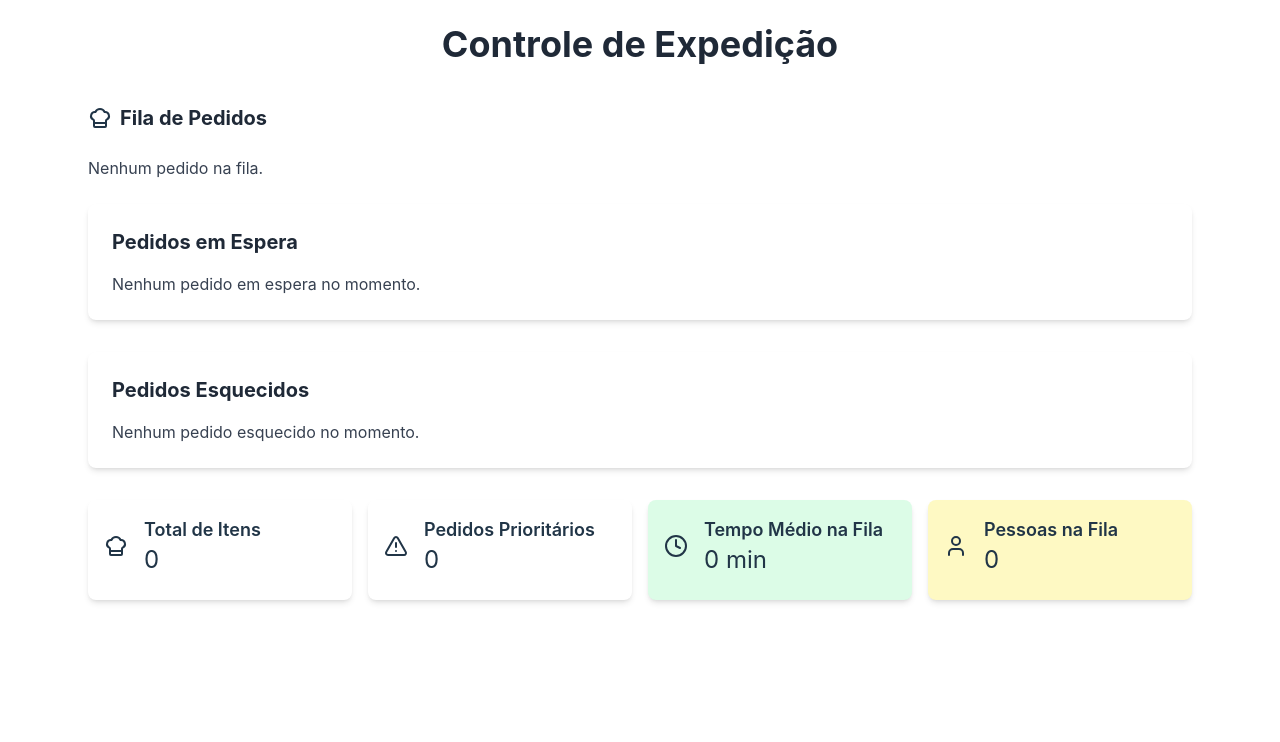
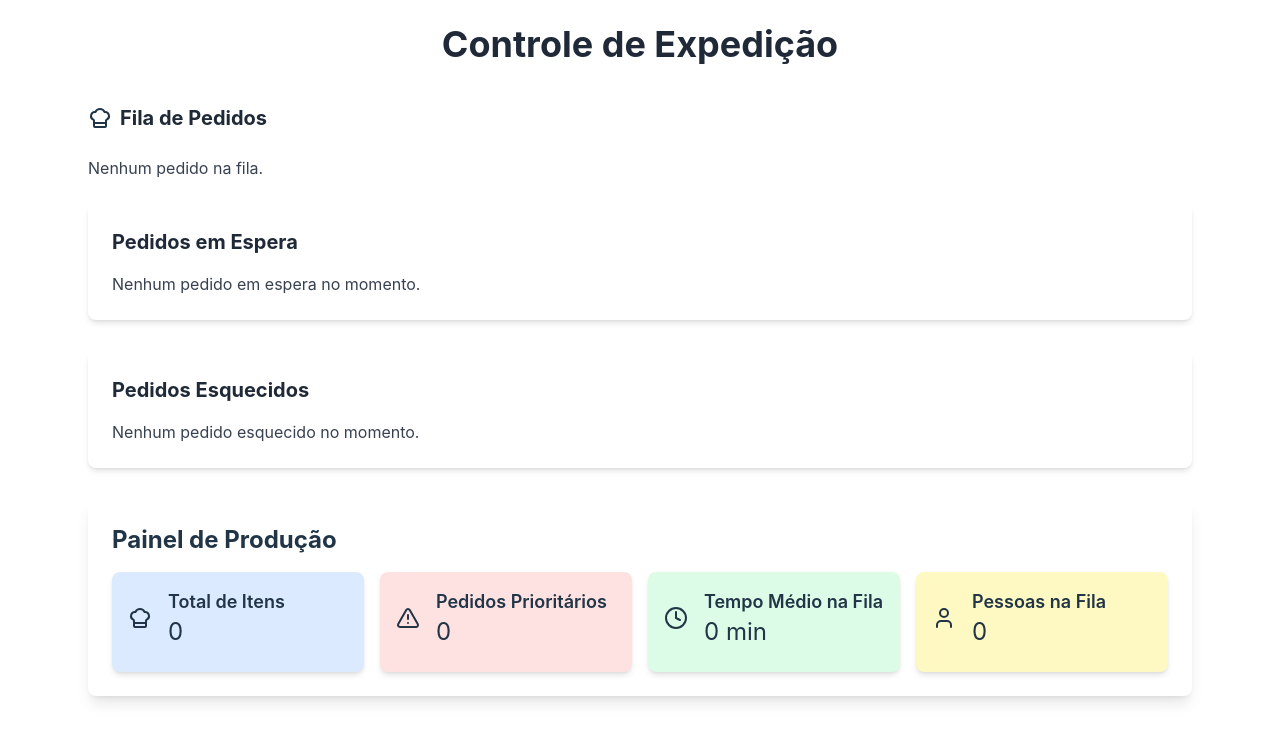
Before and after one commit to TamLeal/Souk-app-to-production, a React (Vite) app: page /expedicao in a window 1280 px wide. Shown: the top 742 px of the page. Built offline with nearby package versions, Linux system fonts and the light colour scheme.

Commit message:
painel de producao - color cards

```diff
--- a/src/components/expedicao/PainelProducao.jsx
+++ b/src/components/expedicao/PainelProducao.jsx
@@ -21,7 +21,9 @@ const PainelProducao = ({ filaPedidos }) => {
   }, [filaPedidos]);
 
   return (
-    <div className="grid grid-cols-1 sm:grid-cols-4 gap-4 mt-6">
+    <div className="bg-white shadow-lg rounded-lg p-6 mb-8"> {/* Container Principal */}
+      <h2 className="text-2xl font-bold mb-4 text-left">Painel de Produção</h2> {/* Título */}
+      <div className="grid grid-cols-1 sm:grid-cols-4 gap-4">
         <PanelCard
           icon={<ChefHat size={24} />}
           label="Total de Itens"
@@ -67,6 +69,7 @@ const PainelProducao = ({ filaPedidos }) => {
           color="yellow"
         />
       </div>
+    </div>
   );
 };
 
--- a/src/components/shared/PanelCard.jsx
+++ b/src/components/shared/PanelCard.jsx
@@ -1,8 +1,17 @@
 import React from 'react';
 
 const PanelCard = ({ icon, label, value, items, color }) => {
+  // Mapeamento das cores para classes Tailwind
+  const colorClasses = {
+    red: 'bg-red-100',
+    blue: 'bg-blue-100',
+    green: 'bg-green-100',
+    yellow: 'bg-yellow-100',
+    // Adicione mais cores conforme necessário
+  };
+
   return (
-    <div className={`p-4 bg-${color}-100 rounded-lg shadow-md`}>
+    <div className={`p-4 ${colorClasses[color] || 'bg-gray-100'} rounded-lg shadow-md`}>
       <div className="flex items-center">
         {icon}
         <div className="ml-4">
@@ -23,4 +32,4 @@ const PanelCard = ({ icon, label, value, items, color }) => {
   );
 };
 
-export default PanelCard; // Certifique-se de que está sendo exportado como default
+export default PanelCard;
```
Lines whose indentation alone changed are shown as unchanged.
